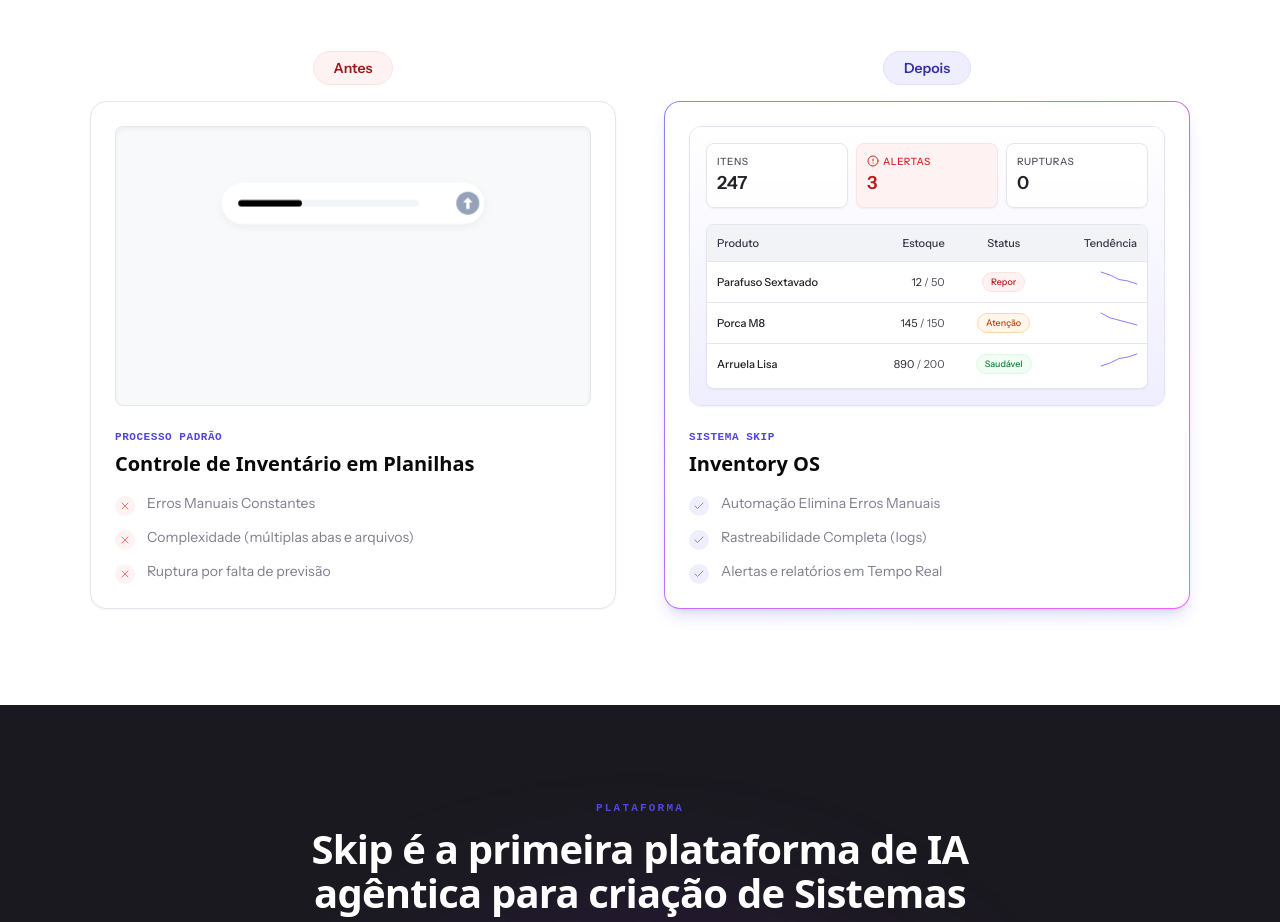
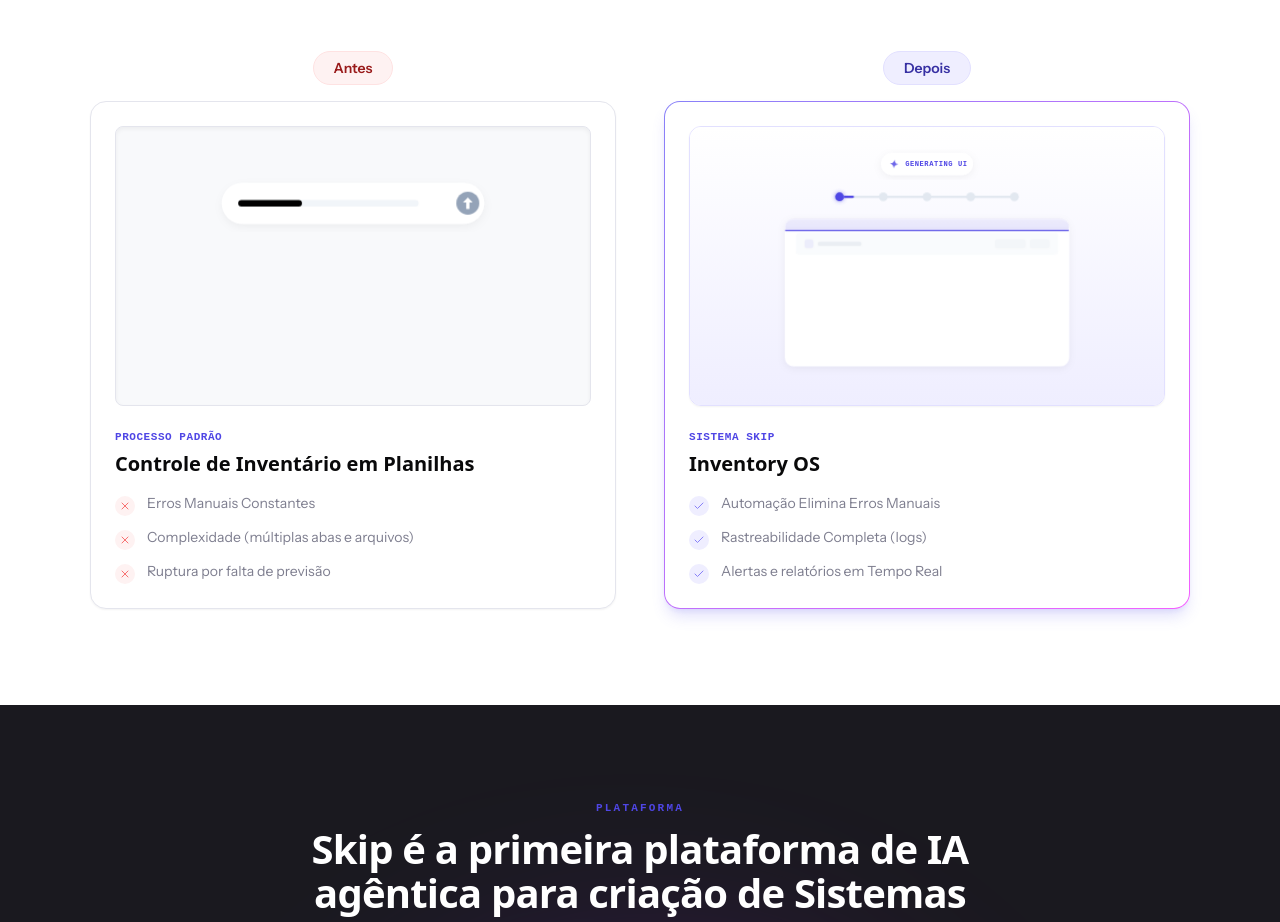
Before and after one commit to lukera-lab/skip-landing-page--c-pia--48i98tkto, a React (Vite) app: page / in a window 1280 px wide. Shown: the part 1900-2822 px from the top of the page. Built offline with nearby package versions, Linux system fonts and the light colour scheme.

Commit message:
feat: Add dynamic system creation animation

```diff
--- a/src/components/home/tabs/InventoryTab.tsx
+++ b/src/components/home/tabs/InventoryTab.tsx
@@ -1,5 +1,4 @@
-import { X, Check, AlertCircle } from 'lucide-react'
-import { Badge } from '@/components/ui/badge'
+import { X, Check } from 'lucide-react'
 
 const ANTES_POINTS = [
   'Erros Manuais Constantes',
@@ -235,115 +234,357 @@
   )
 }
 
-function Sparkline({ data }: { data: number[] }) {
-  const min = Math.min(...data),
-    range = Math.max(...data) - min || 1
-  const points = data
-    .map((d, i) => `${(i / (data.length - 1)) * 36},${12 - ((d - min) / range) * 12}`)
-    .join(' ')
-  return (
-    <svg width="36" height="12" className="overflow-visible">
-      <polyline
-        fill="none"
-        stroke="currentColor"
-        strokeWidth="1"
-        strokeLinecap="round"
-        strokeLinejoin="round"
-        points={points}
-        className="text-blue-violet-400"
-      />
-    </svg>
-  )
-}
-
-const DEPOIS_ROWS = [
-  {
-    prod: 'Parafuso Sextavado',
-    est: '12',
-    max: '50',
-    status: 'Repor',
-    badge: 'bg-[#FEF2F2] text-red-700 border-red-100',
-    sparkline: [20, 18, 15, 14, 12],
-  },
-  {
-    prod: 'Porca M8',
-    est: '145',
-    max: '150',
-    status: 'Atenção',
-    badge: 'bg-orange-50 text-orange-700 border-orange-200',
-    sparkline: [150, 148, 147, 146, 145],
-  },
-  {
-    prod: 'Arruela Lisa',
-    est: '890',
-    max: '200',
-    status: 'Saudável',
-    badge: 'bg-green-50 text-green-700 border-green-100',
-    sparkline: [850, 860, 875, 880, 890],
-  },
-]
-
 export function InventoryDepois() {
   return (
     <div className="flex flex-col flex-1 w-full h-full animate-fade-in gap-6">
-      {/* Visual Mockup */}
+      {/* Visual Mockup - Dynamic Generation Animation */}
       <div className="h-[280px] w-full rounded-xl border border-blue-violet-100 shadow-sm flex flex-col overflow-hidden flex-shrink-0">
-        <div className="flex-1 bg-gradient-to-b from-white to-blue-violet-50 p-3 sm:p-4 flex flex-col gap-4 overflow-hidden">
-          <div className="grid grid-cols-3 gap-2 shrink-0">
-            <div className="bg-white/80 backdrop-blur-sm rounded-lg p-2.5 flex flex-col border border-skip-neutral-1350 shadow-sm">
-              <span className="text-[10px] text-skip-neutral-800 uppercase tracking-wider font-medium">
-                Itens
-              </span>
-              <span className="text-lg font-semibold text-skip-neutral-400">247</span>
-            </div>
-            <div className="bg-[#FEF2F2] rounded-lg p-2.5 flex flex-col border border-red-100 shadow-sm">
-              <span className="text-[10px] text-red-600 uppercase tracking-wider font-medium flex items-center gap-1">
-                <AlertCircle className="w-3 h-3" /> Alertas
-              </span>
-              <span className="text-lg font-semibold text-red-700">3</span>
-            </div>
-            <div className="bg-white/80 backdrop-blur-sm rounded-lg p-2.5 flex flex-col border border-skip-neutral-1350 shadow-sm">
-              <span className="text-[10px] text-skip-neutral-800 uppercase tracking-wider font-medium">
-                Rupturas
-              </span>
-              <span className="text-lg font-semibold text-skip-neutral-400">0</span>
-            </div>
-          </div>
-          <div className="text-[11px] w-full border border-skip-neutral-1350 rounded-lg overflow-x-auto shadow-sm flex-1 bg-white flex flex-col min-h-0">
-            <div className="flex-1 overflow-y-auto">
-              <table className="w-full text-left border-collapse whitespace-nowrap min-w-max">
-                <thead>
-                  <tr className="bg-skip-neutral-1450 border-b border-skip-neutral-1350 text-skip-neutral-600 sticky top-0 z-10">
-                    <th className="p-2.5 font-medium">Produto</th>
-                    <th className="p-2.5 font-medium text-right">Estoque</th>
-                    <th className="p-2.5 font-medium text-center">Status</th>
-                    <th className="p-2.5 font-medium text-right">Tendência</th>
-                  </tr>
-                </thead>
-                <tbody className="bg-white text-skip-neutral-500">
-                  {DEPOIS_ROWS.map((r, i) => (
-                    <tr key={i} className="border-b border-skip-neutral-1350 last:border-0">
-                      <td className="p-2.5 font-medium text-skip-neutral-400">{r.prod}</td>
-                      <td className="p-2.5 text-right">
-                        {r.est} <span className="text-skip-neutral-800">/ {r.max}</span>
-                      </td>
-                      <td className="p-2.5 text-center">
-                        <Badge
-                          variant="outline"
-                          className={`text-[9px] h-5 px-2 font-medium ${r.badge}`}
-                        >
-                          {r.status}
-                        </Badge>
-                      </td>
-                      <td className="p-2.5 flex justify-end items-center h-full">
-                        <Sparkline data={r.sparkline} />
-                      </td>
-                    </tr>
+        <div className="flex-1 bg-gradient-to-b from-white to-blue-violet-50 flex items-center justify-center overflow-hidden relative p-4">
+          <svg
+            viewBox="0 0 600 450"
+            className="w-full h-full max-w-[600px] overflow-visible"
+            preserveAspectRatio="xMidYMid meet"
+          >
+            <defs>
+              <filter id="softShadow" x="-20%" y="-20%" width="140%" height="140%">
+                <feDropShadow
+                  dx="0"
+                  dy="4"
+                  stdDeviation="8"
+                  flood-color="#0F172A"
+                  flood-opacity="0.06"
+                />
+              </filter>
+              <filter id="nodeGlow" x="-50%" y="-50%" width="200%" height="200%">
+                <feDropShadow
+                  dx="0"
+                  dy="0"
+                  stdDeviation="4"
+                  flood-color="#4F46E5"
+                  flood-opacity="0.6"
+                />
+              </filter>
+              <filter id="scanGlow" x="-20%" y="-20%" width="140%" height="140%">
+                <feDropShadow
+                  dx="0"
+                  dy="2"
+                  stdDeviation="4"
+                  flood-color="#4F46E5"
+                  flood-opacity="0.3"
+                />
+              </filter>
+              <linearGradient id="scanGradient" x1="0" y1="0" x2="0" y2="1">
+                <stop offset="0%" stop-color="#4F46E5" stop-opacity="0" />
+                <stop offset="100%" stop-color="#4F46E5" stop-opacity="0.15" />
+              </linearGradient>
+              <clipPath id="canvasClip">
+                <rect x="40" y="140" width="520" height="270" rx="16" />
+              </clipPath>
+            </defs>
+            <style>
+              {`
+                .uig-float-group { animation: uig-floatGroup 6s ease-in-out infinite; }
+                .uig-sparkle { animation: uig-sparkleSpin 2.5s linear infinite; transform-origin: 0px 0px; }
+                .uig-progress-track { stroke-dasharray: 320; animation: uig-trackProgress 6s linear infinite; }
+                .uig-node-1 { animation: uig-node-1 6s ease-out infinite; transform-origin: 140px 100px; }
+                .uig-node-2 { animation: uig-node-2 6s ease-out infinite; transform-origin: 220px 100px; }
+                .uig-node-3 { animation: uig-node-3 6s ease-out infinite; transform-origin: 300px 100px; }
+                .uig-node-4 { animation: uig-node-4 6s ease-out infinite; transform-origin: 380px 100px; }
+                .uig-node-5 { animation: uig-node-5 6s ease-out infinite; transform-origin: 460px 100px; }
+                .uig-scan-line { animation: uig-scanSweep 6s linear infinite; }
+                .uig-step-1 { animation: uig-step-1 6s ease-out infinite; }
+                .uig-step-2 { animation: uig-step-2 6s ease-out infinite; }
+                .uig-step-3 { animation: uig-step-3 6s ease-out infinite; }
+
+                @keyframes uig-floatGroup {
+                  0%, 100% { transform: translateY(0); }
+                  50% { transform: translateY(-8px); }
+                }
+                @keyframes uig-sparkleSpin {
+                  0% { transform: rotate(0deg) scale(0.8); opacity: 0.7; }
+                  50% { transform: rotate(180deg) scale(1.2); opacity: 1; }
+                  100% { transform: rotate(360deg) scale(0.8); opacity: 0.7; }
+                }
+                @keyframes uig-trackProgress {
+                  0%, 9% { stroke-dashoffset: 320; opacity: 0; }
+                  10% { stroke-dashoffset: 320; opacity: 1; }
+                  80%, 85% { stroke-dashoffset: 0; opacity: 1; }
+                  88%, 100% { stroke-dashoffset: 0; opacity: 0; }
+                }
+                @keyframes uig-node-1 {
+                  0%, 9% { transform: scale(0); opacity: 0; }
+                  12%, 85% { transform: scale(1); opacity: 1; }
+                  88%, 100% { transform: scale(0); opacity: 0; }
+                }
+                @keyframes uig-node-2 {
+                  0%, 26% { transform: scale(0); opacity: 0; }
+                  29%, 85% { transform: scale(1); opacity: 1; }
+                  88%, 100% { transform: scale(0); opacity: 0; }
+                }
+                @keyframes uig-node-3 {
+                  0%, 43% { transform: scale(0); opacity: 0; }
+                  46%, 85% { transform: scale(1); opacity: 1; }
+                  88%, 100% { transform: scale(0); opacity: 0; }
+                }
+                @keyframes uig-node-4 {
+                  0%, 61% { transform: scale(0); opacity: 0; }
+                  64%, 85% { transform: scale(1); opacity: 1; }
+                  88%, 100% { transform: scale(0); opacity: 0; }
+                }
+                @keyframes uig-node-5 {
+                  0%, 78% { transform: scale(0); opacity: 0; }
+                  81%, 85% { transform: scale(1); opacity: 1; }
+                  88%, 100% { transform: scale(0); opacity: 0; }
+                }
+                @keyframes uig-scanSweep {
+                  0%, 9% { transform: translateY(140px); opacity: 0; }
+                  10% { transform: translateY(140px); opacity: 1; }
+                  80%, 85% { transform: translateY(410px); opacity: 1; }
+                  88%, 100% { transform: translateY(410px); opacity: 0; }
+                }
+                @keyframes uig-step-1 {
+                  0%, 14% { opacity: 0; transform: translateY(10px); }
+                  19%, 85% { opacity: 1; transform: translateY(0); }
+                  88%, 100% { opacity: 0; transform: translateY(10px); }
+                }
+                @keyframes uig-step-2 {
+                  0%, 35% { opacity: 0; transform: translateY(10px); }
+                  40%, 85% { opacity: 1; transform: translateY(0); }
+                  88%, 100% { opacity: 0; transform: translateY(10px); }
+                }
+                @keyframes uig-step-3 {
+                  0%, 43% { opacity: 0; transform: translateY(10px); }
+                  48%, 85% { opacity: 1; transform: translateY(0); }
+                  88%, 100% { opacity: 0; transform: translateY(10px); }
+                }
+              `}
+            </style>
+
+            <g className="uig-float-group">
+              {/* Progress Track */}
+              <path
+                d="M 140 100 L 460 100"
+                stroke="#E2E8F0"
+                stroke-width="4"
+                stroke-linecap="round"
+              />
+              <path
+                d="M 140 100 L 460 100"
+                stroke="#4F46E5"
+                stroke-width="4"
+                stroke-linecap="round"
+                className="uig-progress-track"
+              />
+
+              {/* Base Nodes */}
+              <circle cx="140" cy="100" r="8" fill="#E2E8F0" />
+              <circle cx="220" cy="100" r="8" fill="#E2E8F0" />
+              <circle cx="300" cy="100" r="8" fill="#E2E8F0" />
+              <circle cx="380" cy="100" r="8" fill="#E2E8F0" />
+              <circle cx="460" cy="100" r="8" fill="#E2E8F0" />
+
+              {/* Active Nodes */}
+              <circle
+                cx="140"
+                cy="100"
+                r="8"
+                fill="#4F46E5"
+                className="uig-node-1"
+                filter="url(#nodeGlow)"
+              />
+              <circle
+                cx="220"
+                cy="100"
+                r="8"
+                fill="#4F46E5"
+                className="uig-node-2"
+                filter="url(#nodeGlow)"
+              />
+              <circle
+                cx="300"
+                cy="100"
+                r="8"
+                fill="#4F46E5"
+                className="uig-node-3"
+                filter="url(#nodeGlow)"
+              />
+              <circle
+                cx="380"
+                cy="100"
+                r="8"
+                fill="#4F46E5"
+                className="uig-node-4"
+                filter="url(#nodeGlow)"
+              />
+              <circle
+                cx="460"
+                cy="100"
+                r="8"
+                fill="#4F46E5"
+                className="uig-node-5"
+                filter="url(#nodeGlow)"
+              />
+
+              {/* AI Indicator Pill */}
+              <g transform="translate(300, 40)">
+                <rect
+                  x="-84"
+                  y="-20"
+                  width="168"
+                  height="40"
+                  rx="20"
+                  fill="#ffffff"
+                  filter="url(#softShadow)"
+                />
+                <g transform="translate(-60, 0)">
+                  <g className="uig-sparkle">
+                    <path
+                      d="M 0 -8 C 1 -3 3 -1 8 0 C 3 1 1 3 0 8 C -1 3 -3 1 -8 0 C -3 -1 -1 -3 0 -8 Z"
+                      fill="#4F46E5"
+                    />
+                  </g>
+                </g>
+                <text
+                  x="-40"
+                  y="4"
+                  font-family="monospace"
+                  font-size="13"
+                  font-weight="600"
+                  fill="#4F46E5"
+                  letter-spacing="1"
+                >
+                  GENERATING UI
+                </text>
+              </g>
+
+              {/* Canvas Background */}
+              <rect
+                x="40"
+                y="140"
+                width="520"
+                height="270"
+                rx="16"
+                fill="#ffffff"
+                filter="url(#softShadow)"
+              />
+
+              {/* Masked Elements */}
+              <g clip-path="url(#canvasClip)">
+                {/* Step 1: Banner */}
+                <g className="uig-step-1">
+                  <rect x="60" y="160" width="480" height="40" rx="6" fill="#F1F5F9" />
+                  <rect x="76" y="172" width="16" height="16" rx="4" fill="#4F46E5" opacity="0.2" />
+                  <rect x="100" y="176" width="80" height="8" rx="4" fill="#CBD5E1" />
+                  <rect x="424" y="172" width="56" height="16" rx="4" fill="#E2E8F0" />
+                  <rect x="488" y="172" width="36" height="16" rx="4" fill="#E2E8F0" />
+                </g>
+
+                {/* Step 2: Left Column */}
+                <g className="uig-step-2">
+                  <rect
+                    x="60"
+                    y="216"
+                    width="120"
+                    height="174"
+                    rx="6"
+                    fill="#F8FAFC"
+                    stroke="#E2E8F0"
+                    stroke-width="1"
+                  />
+                  <rect x="76" y="232" width="60" height="6" rx="3" fill="#94A3B8" />
+                  <rect x="76" y="252" width="88" height="6" rx="3" fill="#E2E8F0" />
+                  <rect x="76" y="268" width="70" height="6" rx="3" fill="#E2E8F0" />
+                  <rect x="76" y="284" width="80" height="6" rx="3" fill="#E2E8F0" />
+                  <rect x="76" y="300" width="50" height="6" rx="3" fill="#E2E8F0" />
+
+                  <rect x="76" y="330" width="60" height="6" rx="3" fill="#94A3B8" />
+                  <rect x="76" y="350" width="88" height="6" rx="3" fill="#E2E8F0" />
+                  <rect x="76" y="366" width="40" height="6" rx="3" fill="#E2E8F0" />
+                </g>
+
+                {/* Step 3: Right Column */}
+                <g className="uig-step-3">
+                  <rect
+                    x="196"
+                    y="216"
+                    width="344"
+                    height="174"
+                    rx="6"
+                    fill="#ffffff"
+                    stroke="#E2E8F0"
+                    stroke-width="1"
+                    filter="url(#softShadow)"
+                  />
+                  <rect x="196" y="216" width="344" height="32" rx="6" fill="#F1F5F9" />
+                  <rect x="216" y="228" width="40" height="6" rx="3" fill="#94A3B8" />
+                  <rect x="320" y="228" width="60" height="6" rx="3" fill="#94A3B8" />
+                  <rect x="420" y="228" width="40" height="6" rx="3" fill="#94A3B8" />
+                  <rect x="480" y="228" width="40" height="6" rx="3" fill="#94A3B8" />
+
+                  {[0, 32, 64, 96].map((offset, i) => (
+                    <g key={i} transform={`translate(0, ${256 + offset})`}>
+                      <rect
+                        x="216"
+                        y="0"
+                        width={40 + ((i * 10) % 30)}
+                        height="6"
+                        rx="3"
+                        fill="#CBD5E1"
+                      />
+                      <rect
+                        x="320"
+                        y="0"
+                        width={60 + ((i * 20) % 40)}
+                        height="6"
+                        rx="3"
+                        fill="#E2E8F0"
+                      />
+                      <rect
+                        x="420"
+                        y="-2"
+                        width="30"
+                        height="10"
+                        rx="5"
+                        fill={['#4F46E5', '#10B981', '#F59E0B', '#4F46E5'][i]}
+                        opacity="0.1"
+                      />
+                      <rect
+                        x="425"
+                        y="0"
+                        width="20"
+                        height="6"
+                        rx="3"
+                        fill={['#4F46E5', '#10B981', '#F59E0B', '#4F46E5'][i]}
+                        opacity="0.6"
+                      />
+                      <rect
+                        x="480"
+                        y="0"
+                        width={30 + ((i * 5) % 20)}
+                        height="6"
+                        rx="3"
+                        fill="#E2E8F0"
+                      />
+                      {i < 3 && <path d="M 196 16 L 540 16" stroke="#F1F5F9" stroke-width="1" />}
+                    </g>
                   ))}
-                </tbody>
-              </table>
-            </div>
-          </div>
+                </g>
+
+                {/* Scan Sweep Line */}
+                <g className="uig-scan-line">
+                  <rect x="40" y="-60" width="520" height="60" fill="url(#scanGradient)" />
+                  <rect
+                    x="40"
+                    y="0"
+                    width="520"
+                    height="2"
+                    fill="#4F46E5"
+                    filter="url(#scanGlow)"
+                  />
+                </g>
+              </g>
+            </g>
+          </svg>
         </div>
       </div>
 
```
Also changed, not shown: .skip.config.json.
